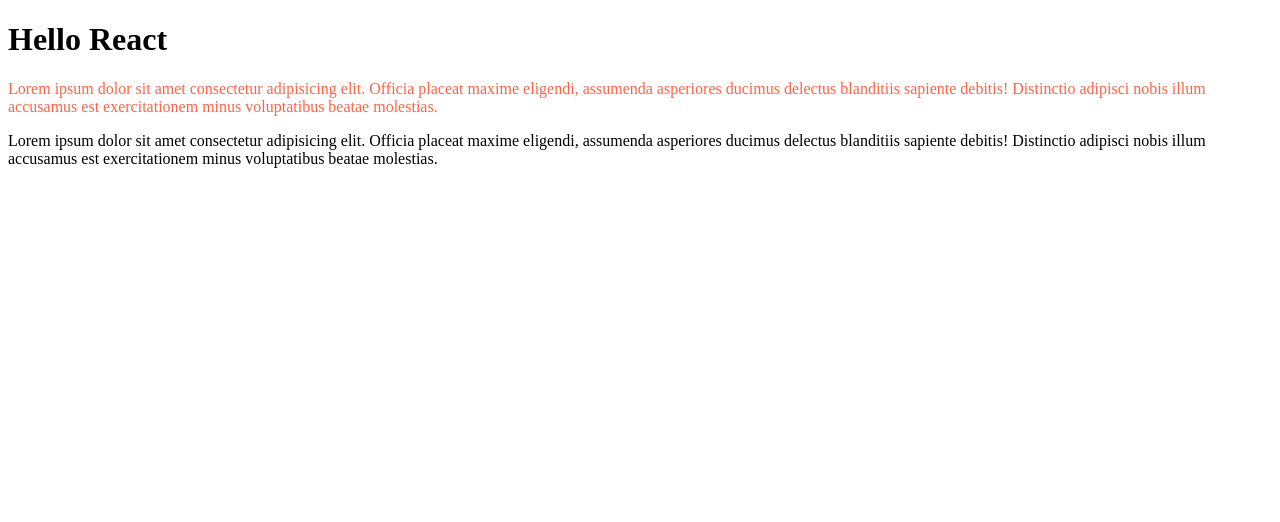
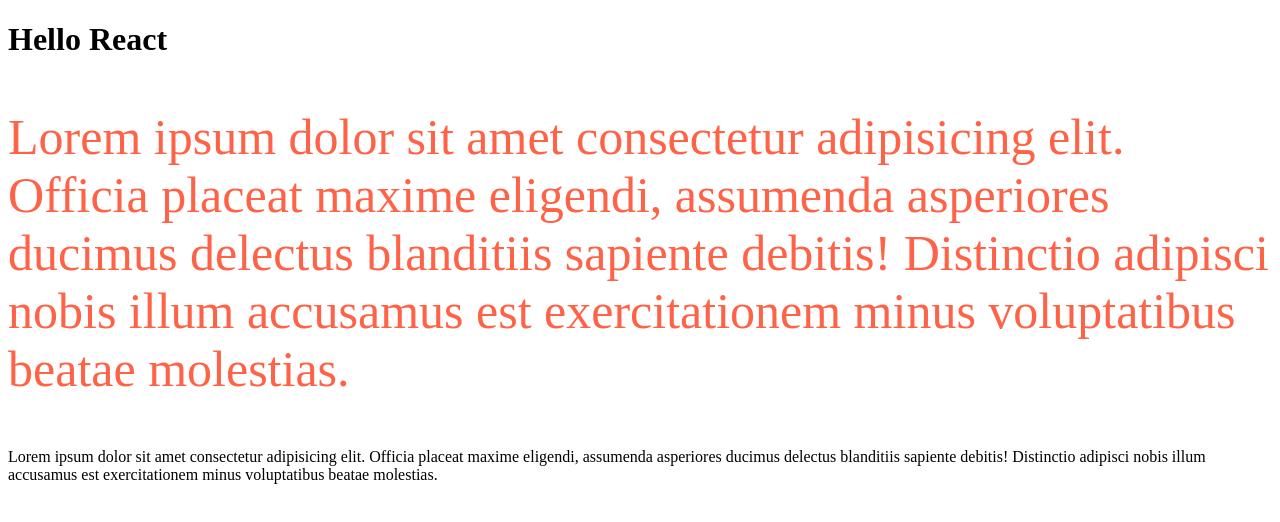
Before and after one commit to a-boyko-krg/shop-react, a React (Create React App) app: page / in a window 1280 px wide. Shown: the top 522 px of the page. Built offline with nearby package versions, Linux system fonts and the light colour scheme.

Commit message:
modules scss

```diff
--- a/package.json
+++ b/package.json
@@ -13,6 +13,7 @@
     "react": "^18.2.0",
     "react-dom": "^18.2.0",
     "react-scripts": "5.0.1",
+    "sass": "^1.56.2",
     "typescript": "^4.9.3",
     "web-vitals": "^2.1.4"
   },
--- a/src/Content.css
+++ /dev/null
@@ -1,3 +0,0 @@
-.tomato{
-   color: tomato;
-}
--- /dev/null
+++ b/src/Content.module.scss
@@ -0,0 +1,10 @@
+$tomato: tomato;
+
+
+.tomato{
+   color: $tomato;
+}
+
+.fz-50{
+   font-size: 50px;
+}
--- a/src/Content.tsx
+++ b/src/Content.tsx
@@ -1,4 +1,4 @@
-import './Content.css'
+import classes from './Content.module.scss'
 
 type Props = {
     p1: string
@@ -7,7 +7,7 @@
 const Content = ({ p1, p2 }: Props) => {
     return (
         <>
-            <p className="tomato">{p1}</p>
+            <p className={`${classes.tomato} ${classes['fz-50']}`}>{p1}</p>
             <p>{p2}</p>
         </>
     )
```
Also changed, not shown: 1 other file (tests, documents, lock files or other folders).
